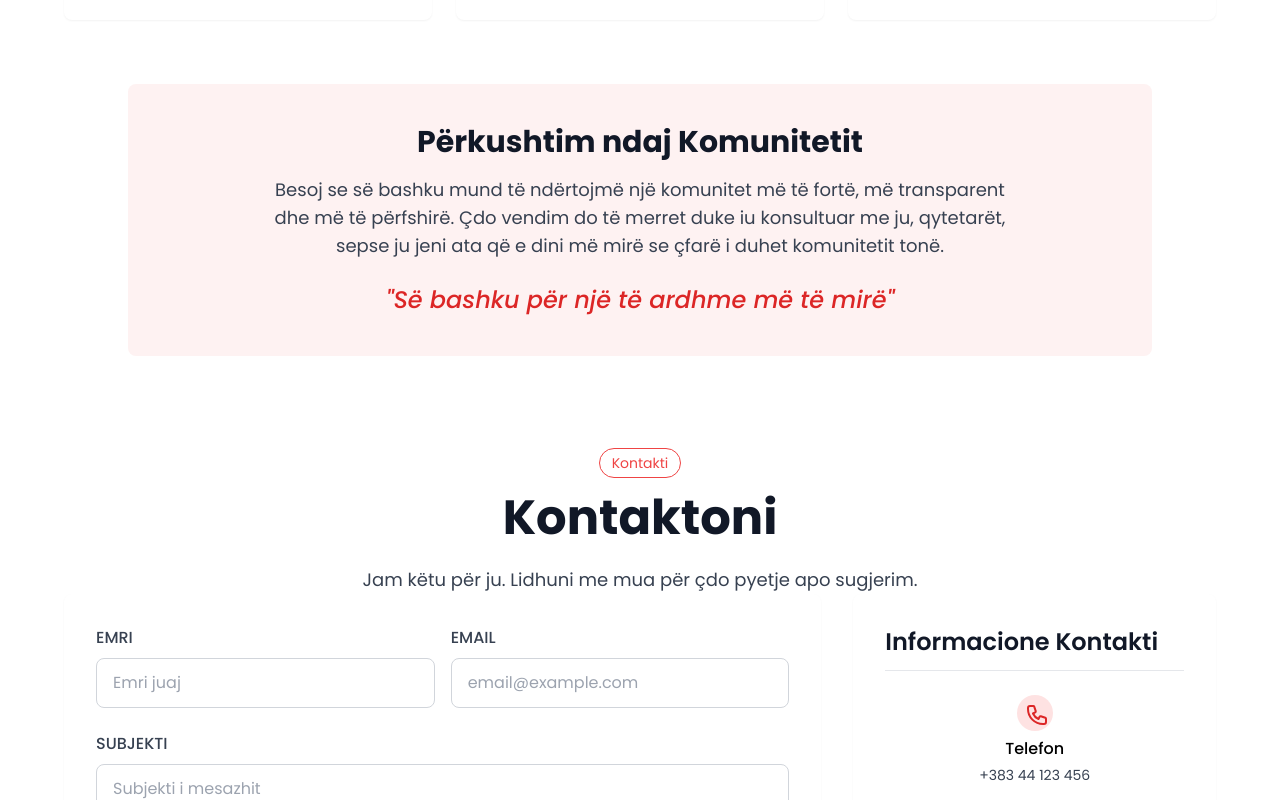
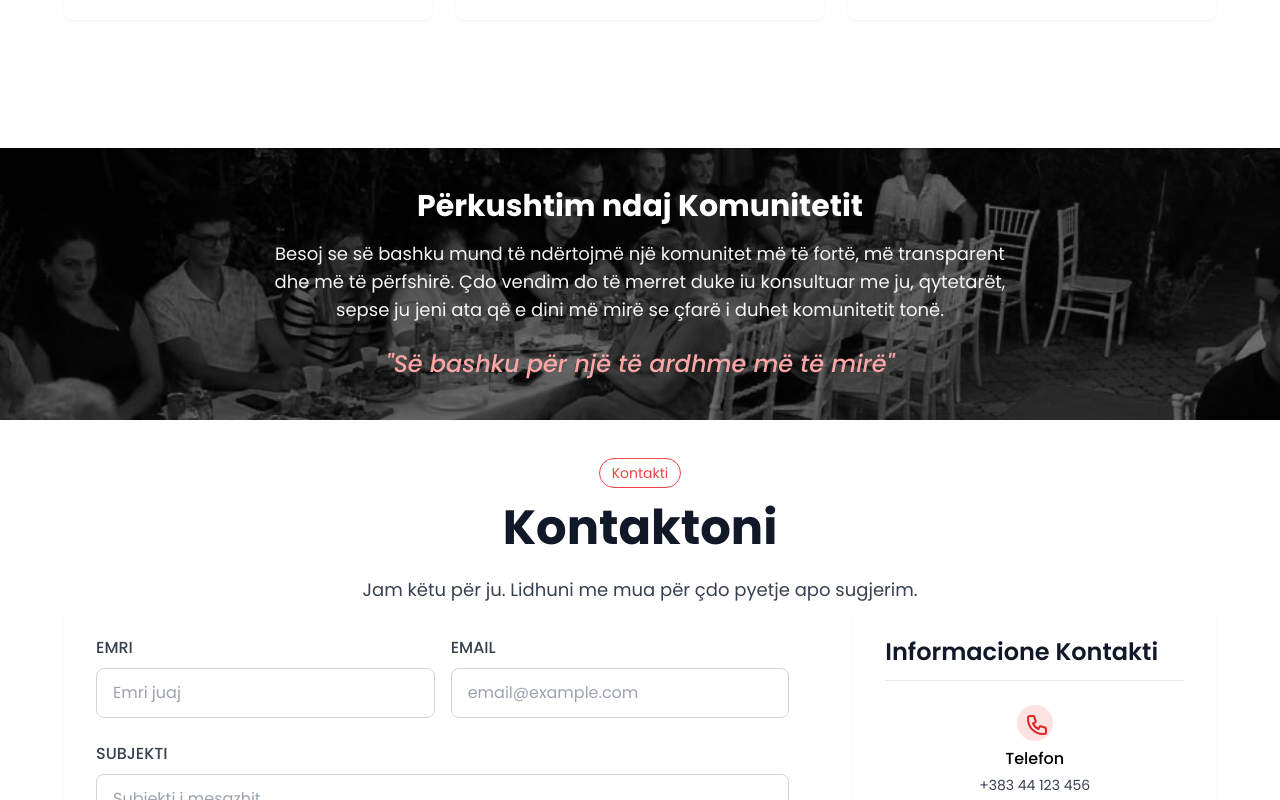
Before and after one commit to ArtHalimi7/Andi-Shkodra, a React (Vite) app: page / in a window 1280 px wide. Shown: the part 2500-3300 px from the top of the page. Built offline with nearby package versions, Linux system fonts and the light colour scheme; the HTML template or start-up script is replaced by a standard one.

Commit message:
`Added Motto component and updated Platforma and Kontakti components to include it`

```diff
--- a/src/App.jsx
+++ b/src/App.jsx
@@ -4,6 +4,7 @@ import Home from './pages/Home.jsx';
 import RrethMeje from './pages/RrethMeje.jsx';
 import Platforma from './pages/Platforma.jsx';
 import Kontakti from './pages/Kontakti.jsx';
+import Motto from './components/Motto.jsx';
 
 const App = () => {
   return (
@@ -18,6 +19,9 @@ const App = () => {
       <div id="platforma">
         <Platforma />
       </div>
+      <div id="motto">
+        <Motto />
+      </div>
       <div id="kontakti">
         <Kontakti />
       </div>
--- /dev/null
+++ b/src/components/Motto.jsx
@@ -0,0 +1,35 @@
+import React from 'react'
+import mottoBg from '../images/mottobg.jpeg'
+
+const Motto = () => {
+  return (
+      <div className="my-12 sm:my-16 w-full mx-auto">
+        <div
+          className="p-6 sm:p-10 text-center relative overflow-hidden"
+          style={{
+            backgroundImage: `linear-gradient(rgba(0, 0, 0, 0.5), rgba(0, 0, 0, 0.5)), url(${mottoBg})`,
+            backgroundSize: 'cover',
+            backgroundPosition: 'center'
+          }}
+        >
+          <div className="relative z-10">
+            <h2 className="text-2xl sm:text-3xl font-bold text-white mb-4">
+              Përkushtim ndaj Komunitetit
+            </h2>
+
+            <p className="text-gray-100 mb-6 sm:text-lg max-w-3xl mx-auto">
+              Besoj se së bashku mund të ndërtojmë një komunitet më të fortë, më transparent dhe më të
+              përfshirë. Çdo vendim do të merret duke iu konsultuar me ju, qytetarët, sepse ju jeni ata që e dini
+              më mirë se çfarë i duhet komunitetit tonë.
+            </p>
+
+            <p className="text-red-300 font-medium text-xl sm:text-2xl italic">
+              "Së bashku për një të ardhme më të mirë"
+            </p>
+          </div>
+        </div>
+      </div>
+  )
+}
+
+export default Motto
--- a/src/pages/Kontakti.jsx
+++ b/src/pages/Kontakti.jsx
@@ -50,7 +50,7 @@ const Kontakti = () => {
   };
 
   return (
-    <div className="container mx-auto px-4 py-10 sm:py-16 mt-[-100px]" id="kontakti">
+    <div className="container mx-auto px-4 py-10 sm:py-16 mt-[-90px]" id="kontakti">
       {/* Header Section */}
       <div className="text-center">
         <div className="inline-block px-3 py-1 rounded-full border border-red-500 text-red-500 text-sm mb-4">
--- a/src/pages/Platforma.jsx
+++ b/src/pages/Platforma.jsx
@@ -104,25 +104,6 @@ const Platforma = () => {
           />
         ))}
       </div>
-
-      {/* Motto Showcase - New Section */}
-      <div className="my-12 sm:my-16 max-w-5xl mx-auto">
-        <div className="bg-red-50 rounded-lg p-6 sm:p-10 text-center">
-          <h2 className="text-2xl sm:text-3xl font-bold text-gray-900 mb-4">
-            Përkushtim ndaj Komunitetit
-          </h2>
-
-          <p className="text-gray-700 mb-6 sm:text-lg max-w-3xl mx-auto">
-            Besoj se së bashku mund të ndërtojmë një komunitet më të fortë, më transparent dhe më të
-            përfshirë. Çdo vendim do të merret duke iu konsultuar me ju, qytetarët, sepse ju jeni ata që e dini
-            më mirë se çfarë i duhet komunitetit tonë.
-          </p>
-
-          <p className="text-red-600 font-medium text-xl sm:text-2xl italic">
-            "Së bashku për një të ardhme më të mirë"
-          </p>
-        </div>
-      </div>
     </div>
   )
 }
```
Also changed, not shown: src/images/mottobg.jpeg (added).
